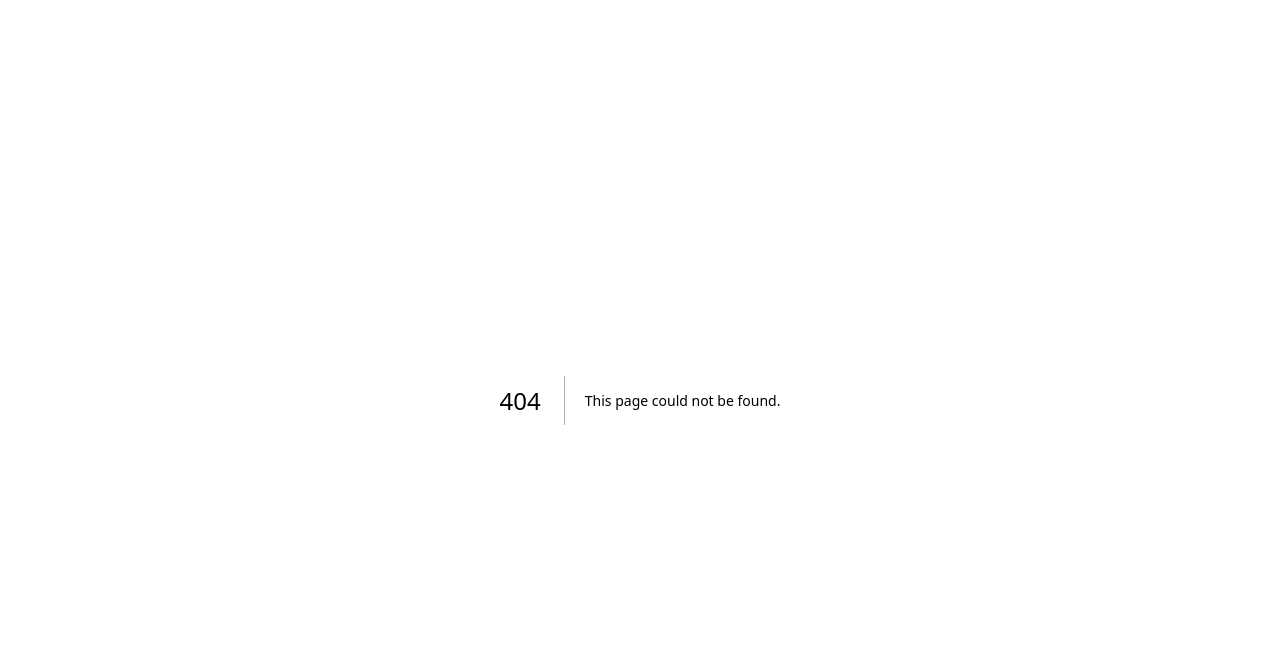
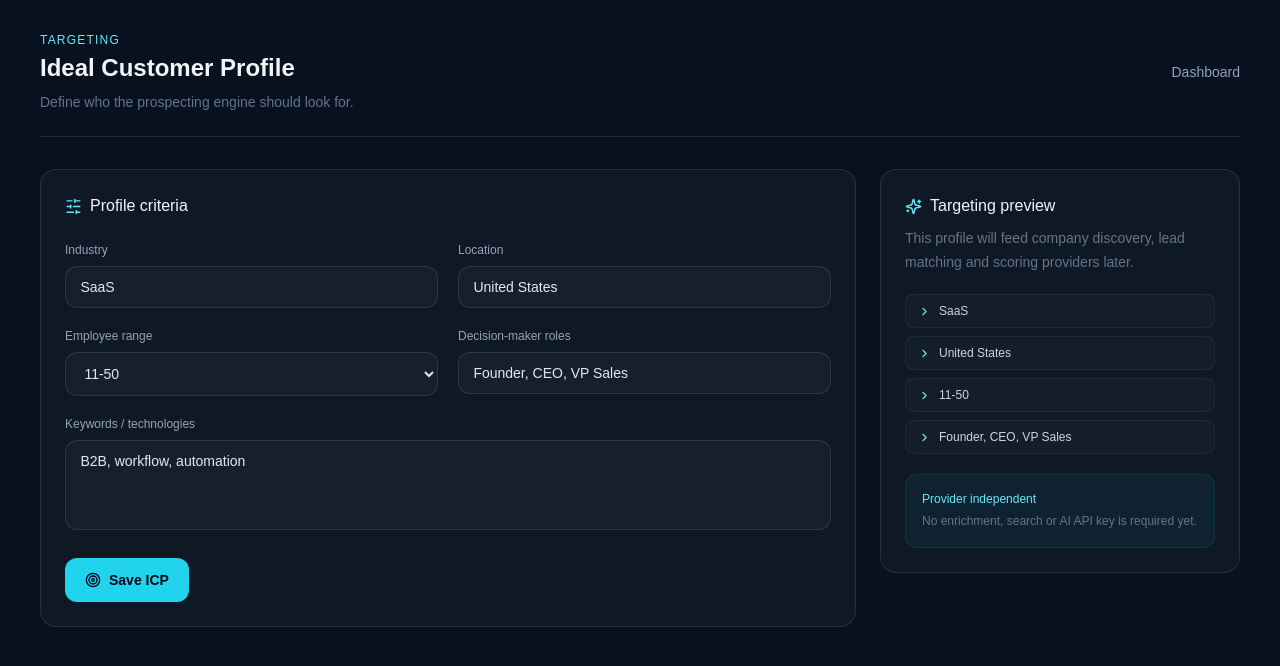
Before and after one commit to bolt50506-lab/ai-sales-agent, a Next.js app: page /icp in a window 1280 px wide. Before the commit this address had no page. Shown: the top 666 px of the page. Built offline with nearby package versions, Linux system fonts and the light colour scheme.

Commit message:
Build ICP targeting workspace

```diff
--- /dev/null
+++ b/app/icp/page.tsx
@@ -0,0 +1,19 @@
+"use client";
+
+import { useMemo, useState } from "react";
+import { Check, ChevronRight, SlidersHorizontal, Sparkles, Target } from "lucide-react";
+
+const employeeOptions=["Any size","1-10","11-50","51-200","201-500","500+"];
+
+export default function ICPBuilder(){
+ const [industry,setIndustry]=useState("SaaS"); const [location,setLocation]=useState("United States"); const [employees,setEmployees]=useState("11-50"); const [roles,setRoles]=useState("Founder, CEO, VP Sales"); const [keywords,setKeywords]=useState("B2B, workflow, automation"); const [saved,setSaved]=useState(false);
+ const summary=useMemo(()=>[industry,location,employees,roles].filter(Boolean),[industry,location,employees,roles]);
+ return <main className="min-h-screen bg-[#07111f] text-slate-100"><div className="mx-auto max-w-7xl px-6 py-8 lg:px-10">
+  <header className="flex items-center justify-between border-b border-white/10 pb-6"><div><p className="text-xs uppercase tracking-widest text-cyan-300">Targeting</p><h1 className="mt-1 text-2xl font-semibold">Ideal Customer Profile</h1><p className="mt-2 text-sm text-slate-500">Define who the prospecting engine should look for.</p></div><a href="/dashboard" className="text-sm text-slate-400 hover:text-white">Dashboard</a></header>
+  <div className="grid gap-6 py-8 lg:grid-cols-[1fr_360px]"><section className="rounded-2xl border border-white/10 bg-white/[.035] p-6"><div className="flex items-center gap-2 font-medium"><SlidersHorizontal size={17} className="text-cyan-300"/>Profile criteria</div>
+   <div className="mt-6 grid gap-5 sm:grid-cols-2"><Field label="Industry"><input value={industry} onChange={e=>setIndustry(e.target.value)} className="input" placeholder="e.g. SaaS"/></Field><Field label="Location"><input value={location} onChange={e=>setLocation(e.target.value)} className="input" placeholder="Country, city or region"/></Field><Field label="Employee range"><select value={employees} onChange={e=>setEmployees(e.target.value)} className="input">{employeeOptions.map(x=><option key={x}>{x}</option>)}</select></Field><Field label="Decision-maker roles"><input value={roles} onChange={e=>setRoles(e.target.value)} className="input" placeholder="Founder, CEO, Head of Sales"/></Field><div className="sm:col-span-2"><Field label="Keywords / technologies"><textarea value={keywords} onChange={e=>setKeywords(e.target.value)} rows={4} className="input resize-none" placeholder="Separate terms with commas"/></Field></div></div>
+   <button onClick={()=>setSaved(true)} className="mt-6 flex items-center gap-2 rounded-xl bg-cyan-400 px-5 py-3 text-sm font-semibold text-slate-950">{saved?<Check size={16}/>:<Target size={16}/>} {saved?"ICP saved locally":"Save ICP"}</button>
+  </section><aside className="h-fit rounded-2xl border border-white/10 bg-white/[.035] p-6"><div className="flex items-center gap-2 font-medium"><Sparkles size={17} className="text-cyan-300"/>Targeting preview</div><p className="mt-2 text-sm leading-6 text-slate-500">This profile will feed company discovery, lead matching and scoring providers later.</p><div className="mt-5 space-y-2">{summary.map(x=><div key={x} className="flex items-center gap-2 rounded-lg border border-white/5 bg-white/[.025] px-3 py-2 text-xs text-slate-300"><ChevronRight size={13} className="text-cyan-300"/>{x}</div>)}</div><div className="mt-5 rounded-xl border border-cyan-400/10 bg-cyan-400/5 p-4"><p className="text-xs font-medium text-cyan-300">Provider independent</p><p className="mt-1 text-xs leading-5 text-slate-500">No enrichment, search or AI API key is required yet.</p></div></aside></div>
+ </div><style jsx>{`.input{margin-top:.5rem;width:100%;border-radius:.75rem;border:1px solid rgba(255,255,255,.1);background:rgba(255,255,255,.03);padding:.75rem .9rem;font-size:.875rem;outline:none;color:#e2e8f0}.input:focus{border-color:rgba(34,211,238,.4)}select.input option{background:#0b1828}`}</style></main>;
+}
+function Field({label,children}:{label:string;children:React.ReactNode}){return <label className="block text-xs text-slate-400"><span>{label}</span>{children}</label>}
```
